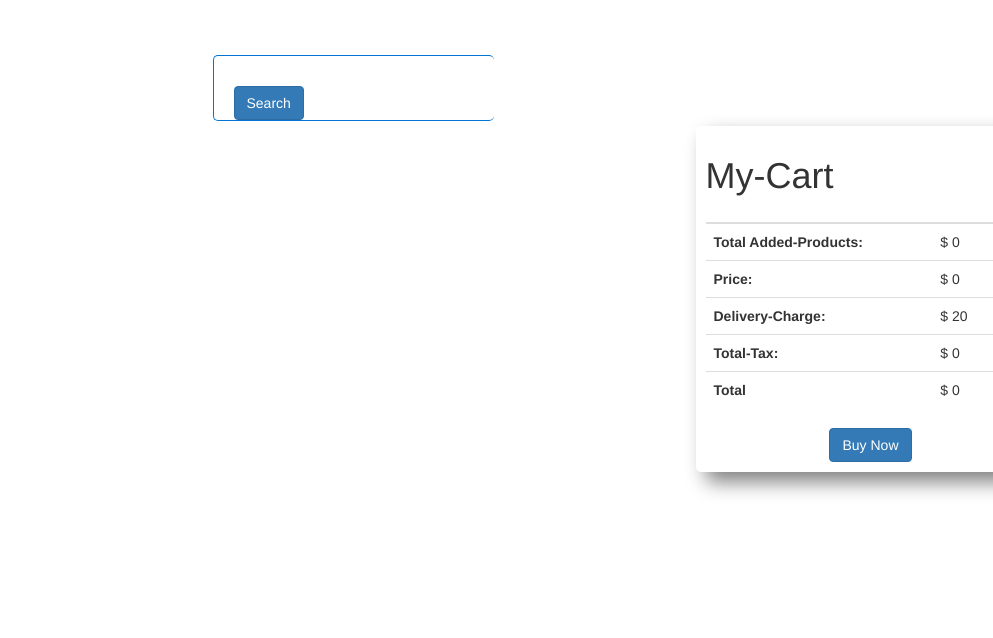
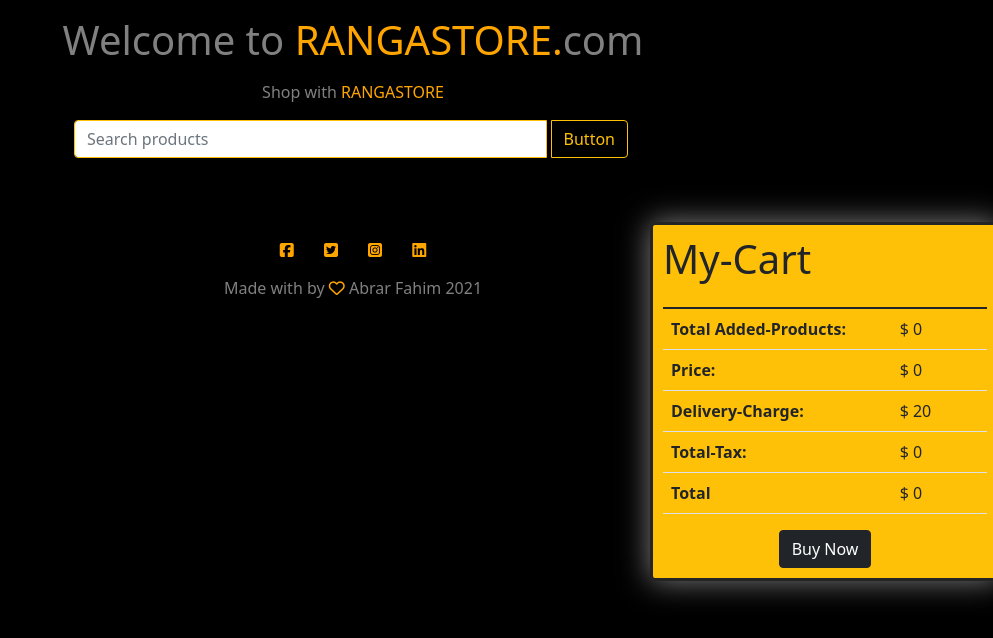
Before and after one commit to MdGulamurRahman/Fahim-Store, a plain HTML site: page index.html in a window 1280 px wide. Shown: the whole page, without its empty margins (287-1280 px from the left). Drawn offline with nearby package versions, Linux system fonts and the light colour scheme; no server answers.

Commit message:
finished my ranga store website

```diff
--- a/css/style.css
+++ b/css/style.css
@@ -2,47 +2,28 @@ body {
   overflow-x: hidden;
   font-family: "Montserrat", sans-serif;
 }
-.search-field {
-  border: none;
-  border-radius: 50px;
-  padding: 5px;
-  outline: none;
-}
-.search-field:hover {
-  outline: none;
-  border: none;
-}
-.search-box {
-  border: 1px solid rgb(3, 118, 211);
-  width: 281px;
-  border-radius: 5px;
-  margin: auto;
-  margin-top: 50px;
-  border-right: none;
-}
-.search-button {
-  padding: 10px 50px;
-  border-radius: 25px;
-  margin-left: 20px;
-}
 #all-products {
   display: grid;
   grid-template-columns: repeat(3, 1fr);
-  /* border: 1px solid black; */
+  border: 1px solid black;
   text-align: center;
   width: 100%;
   margin: auto;
   align-items: center;
   justify-content: center;
 }
+
 .single-product {
   padding: 10px;
   transition: 0.6s;
+  margin: 10px;
+  height: 500px;
+  background-color: white;
 }
 .single-product:hover {
-  box-shadow: 4px 4px 7px gray;
+  box-shadow: 0px 0px 10px rgb(88, 86, 86);
   border-radius: 10px;
-  border: 1px solid cyan;
+  border: 3px solid rgb(107, 107, 107);
 }
 .product-image {
   width: 150px;
@@ -50,9 +31,9 @@ body {
 }
 .cart {
   width: 350px;
-  /* border: 1px solid green; */
+  border: 3px solid rgb(36, 36, 36);
   padding: 10px;
-  box-shadow: 10px 10px 20px gray;
+  box-shadow: 0px 0px 30px gray;
   border-radius: 5px;
   margin-right: 30px;
   position: fixed;
@@ -67,9 +48,9 @@ body {
   }
   .cart {
     width: 300px;
-    /* border: 1px solid green; */
+    border: 3px solid rgb(36, 36, 36);
     padding: 10px;
-    box-shadow: 10px 10px 20px gray;
+    box-shadow: 0px 0px 30px gray;
     border-radius: 5px;
     margin-right: 30px;
     position: fixed;
@@ -84,3 +65,12 @@ body {
     grid-template-columns: repeat(1, 1fr);
   }
 }
+
+/* //footer style area// */
+.icons .fab {
+  margin: 0 13px;
+  cursor: pointer;
+  padding: 18px 0;
+}
+
+/* //--------------------------------------END---------------------------------------// */
--- a/index.html
+++ b/index.html
@@ -5,38 +5,42 @@
   <meta charset="UTF-8" />
   <meta http-equiv="X-UA-Compatible" content="IE=edge" />
   <meta name="viewport" content="width=device-width, initial-scale=1.0" />
-  <title>FakeStore</title>
+  <title>Ranga Store</title>
   <link rel="stylesheet" href="./css/style.css" />
+  <!-- font awesome -->
+  <script src="https://kit.fontawesome.com/59893a3cb0.js" crossorigin="anonymous"></script>
   <!-- Latest compiled and minified CSS -->
-  <link rel="stylesheet" href="https://maxcdn.bootstrapcdn.com/bootstrap/3.3.7/css/bootstrap.min.css"
-    integrity="sha384-BVYiiSIFeK1dGmJRAkycuHAHRg32OmUcww7on3RYdg4Va+PmSTsz/K68vbdEjh4u" crossorigin="anonymous" />
-
+  <link href="https://cdn.jsdelivr.net/npm/bootstrap@5.1.1/dist/css/bootstrap.min.css" rel="stylesheet" integrity="sha384-F3w7mX95PdgyTmZZMECAngseQB83DfGTowi0iMjiWaeVhAn4FJkqJByhZMI3AhiU" crossorigin="anonymous">
   <!-- google Montserrat  font  -->
   <link rel="preconnect" href="https://fonts.googleapis.com" />
   <link rel="preconnect" href="https://fonts.gstatic.com" crossorigin />
   <link href="https://fonts.googleapis.com/css2?family=Montserrat:wght@300;400;500&display=swap" rel="stylesheet" />
 </head>
 
-<body>
-  <header></header>
-  <main class="main">
-    <div class="search-field">
-      <div class="search-box">
-        <input id="input-field" class="search-field" type="text" />
-        <button type="button" class="btn btn-primary search-button" data-toggle="button" aria-pressed="false"
-          autocomplete="off" id="search-btn" onclick="loadProducts()">
-          Search
-        </button>
-      </div>
-    </div>
+<body class="bg-black">
+  <!-- The area of header -->
+  <header>
+    <h1 class="text-white-50 text-center my-3">Welcome to <span style="color: orange;">RANGASTORE.</span>com</h1>
+    <p class="text-white-50 text-center">Shop with <span style="color: orange;">RANGASTORE</span></p>
+  </header>
+  <main class="container">
+   <!-- The area of input & button -->
+<div class="w-50 mx-auto">
+  <div class="input-group mb-3">
+    <input type="text" class="form-control border border-warning" placeholder="Search products" aria-label="Search products" aria-describedby="button-addon2">
+    <button onclick="loadProducts()" class="btn btn-outline-warning mx-1" type="button" id="button-addon2">Button</button>
+  </div>
+</div>
+ <!-- The area of all products -->
+  <section>
     <div class="row">
       <div class="col-md-9 col-lg-9 col-sm-7">
-        <div id="all-products" class="">
-          <h1></h1>
+        <div id="all-products">
+
         </div>
       </div>
-      <div class="col-md-3 col-lg-3 col-sm-5 cart-main">
-        <div class="cart" id="my-cart">
+      <div class="col-md-3 col-lg-3 col-sm-5 cart-main ">
+        <div class="cart bg-warning mt-5" id="my-cart">
           <table class="table">
             <thead>
               <h1>My-Cart</h1>
@@ -80,14 +84,27 @@
             </tbody>
           </table>
           <div class="parces text-center">
-            <button class="btn btn-primary text-center">Buy Now</button>
+            <button class="btn btn-dark text-center">Buy Now</button>
           </div>
         </div>
       </div>
     </div>
+  </section>
   </main>
-  <footer></footer>
-
+  <!-- The area of footer -->
+  <footer>
+    <section class="text-center mt-5">
+      <div>
+         <div style="color: orange;" class="icons">
+          <i class="fab fa-facebook-square"></i>
+          <i class="fab fa-twitter-square"></i>
+          <i class="fab fa-instagram-square"></i>
+          <i class="fab fa-linkedin"></i>
+         </div>
+          <p class="text-white-50">Made with by <span style="color: orange;"><i class="far fa-heart"></i></span> Abrar Fahim 2021</p>
+      </div>
+  </section>
+  </footer>
   <!-- add javascript  file  -->
   <script src="./js/app.js"></script>
 </body>
--- a/js/app.js
+++ b/js/app.js
@@ -1,5 +1,5 @@
 const loadProducts = () => {
-  const url = `https://fakestoreapi.com/products`;
+  const url = `https://raw.githubusercontent.com/ProgrammingHero1/ranga-store-api/main/ranga-api.json?fbclid=IwAR3woo0usLwtCnSnQCrJWTovmyoTEXb2xIrFkL2F3TuB2xiUhuHf-Su_aRE`;
   fetch(url)
     .then((response) => response.json())
     .then((data) => showProducts(data));
@@ -10,18 +10,20 @@ loadProducts();
 const showProducts = (products) => {
   const allProducts = products.map((pd) => pd);
   for (const product of allProducts) {
-    const image = product.images;
+    const image = product.image;
     const div = document.createElement("div");
     div.classList.add("product");
-    div.innerHTML = `<div class="single-product">
+    div.innerHTML = `<div class="single-product mt-5 p-4" >
       <div>
     <img class="product-image" src=${image}></img>
       </div>
-      <h3>${product.title}</h3>
-      <p>Category: ${product.category}</p>
+      <h3>${product.title.slice(0,14)}</h3>
+      <p class="text-secondary">Category: ${product.category}</p>
+      <p>Raiting: <span style="color: tomato"><i class="fas fa-star"></i><i class="fas fa-star"></i><i class="fas fa-star"></i><i class="fas fa-star-half-alt"></i></span>(${product.rating.rate})</p>
+      <p class="text-dark">Count: <span style="color: red">${product.rating.count}</span></p>
       <h2>Price: $ ${product.price}</h2>
-      <button onclick="addToCart(${product.id},${product.price})" id="addToCart-btn" class="buy-now btn btn-success">add to cart</button>
-      <button id="details-btn" class="btn btn-danger">Details</button></div>
+      <button onclick="addToCart(${product.id},${product.price})" id="addToCart-btn" class="buy-now btn btn-warning mx-1">add to cart</button>
+      <button id="details-btn" class="btn btn-dark">Details</button></div>
       `;
     document.getElementById("all-products").appendChild(div);
   }
@@ -37,7 +39,7 @@ const addToCart = (id, price) => {
 
 const getInputValue = (id) => {
   const element = document.getElementById(id).innerText;
-  const converted = parseInt(element);
+  const converted = parseFloat(element);
   return converted;
 };
 
@@ -46,12 +48,13 @@ const updatePrice = (id, value) => {
   const convertedOldPrice = getInputValue(id);
   const convertPrice = parseFloat(value);
   const total = convertedOldPrice + convertPrice;
-  document.getElementById(id).innerText = Math.round(total);
+  document.getElementById(id).innerText = total.toFixed(2);
+  updateTotal()
 };
 
 // set innerText function
 const setInnerText = (id, value) => {
-  document.getElementById(id).innerText = Math.round(value);
+  document.getElementById(id).innerText = value.toFixed(2);
 };
 
 // update delivery charge and total Tax
@@ -76,5 +79,7 @@ const updateTotal = () => {
   const grandTotal =
     getInputValue("price") + getInputValue("delivery-charge") +
     getInputValue("total-tax");
-  document.getElementById("total").innerText = grandTotal;
+  document.getElementById("total").innerText = grandTotal.toFixed(2)
 };
+
+//--------------------------------------END---------------------------------------//
```
